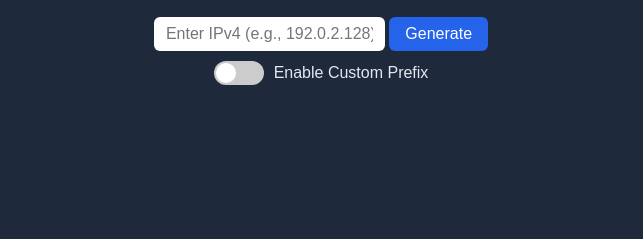
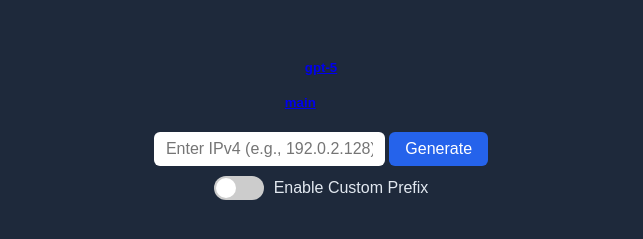
Before and after one commit to amirphpp800/compile-v46, a plain HTML site: page gpt-5.html in a window 1280 px wide. Shown: the part 109-348 px from the top of the page, without its empty margins (319-962 px from the left). Drawn offline with Linux system fonts and the light colour scheme.

Commit message:
Update gpt-5.html

```diff
--- a/gpt-5.html
+++ b/gpt-5.html
@@ -136,7 +136,10 @@
 <body>
 
 <h1>IPv4 to RFC-Compliant IPv6 Converter</h1>
-
+<h5>
+    <a style="display: block; padding: 20px;" href="gpt-5.html">gpt-5</a>
+    <a href="index.html">main</a>
+</h5>
 <div>
     <input type="text" id="ipv4Input" placeholder="Enter IPv4 (e.g., 192.0.2.128)">
     <button id="generateBtn">Generate</button>
```
